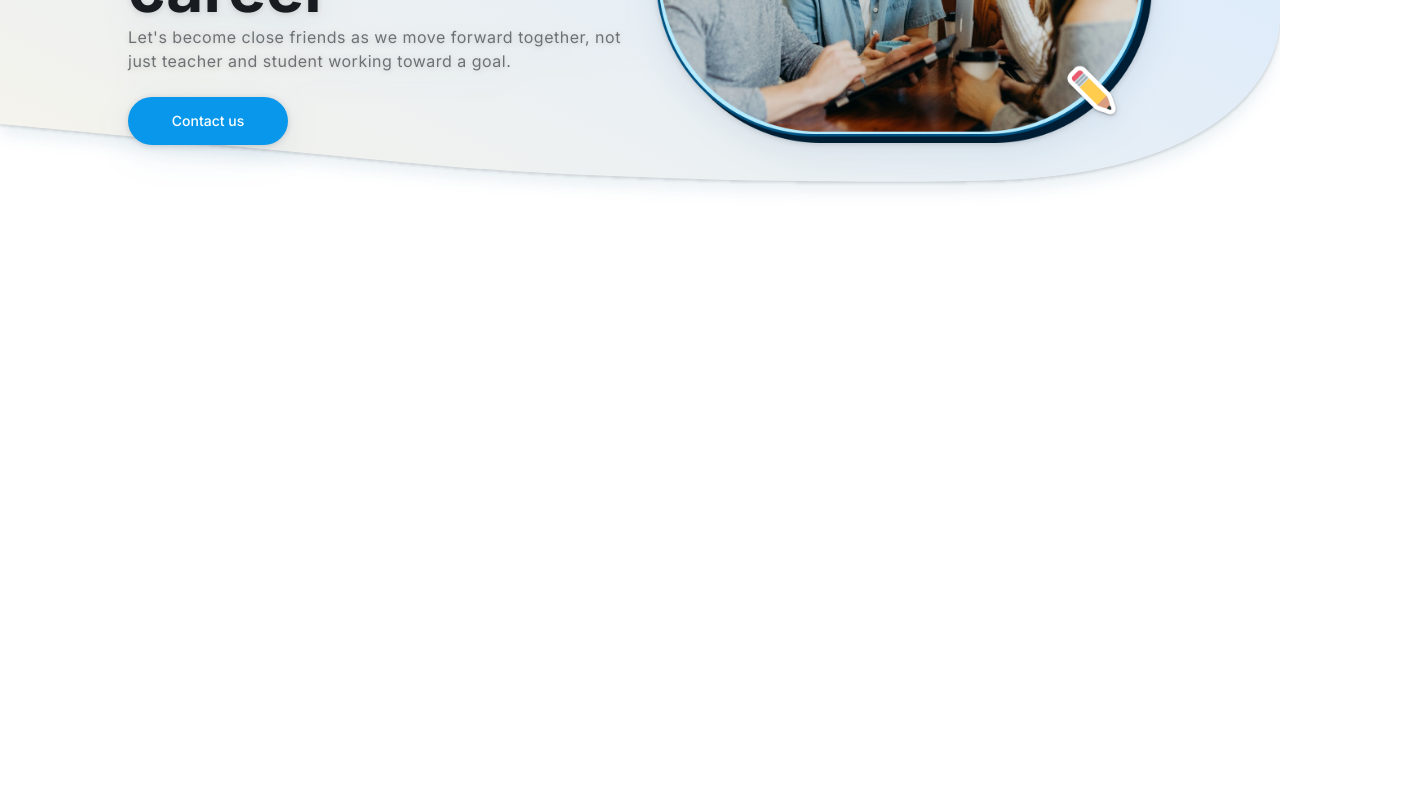
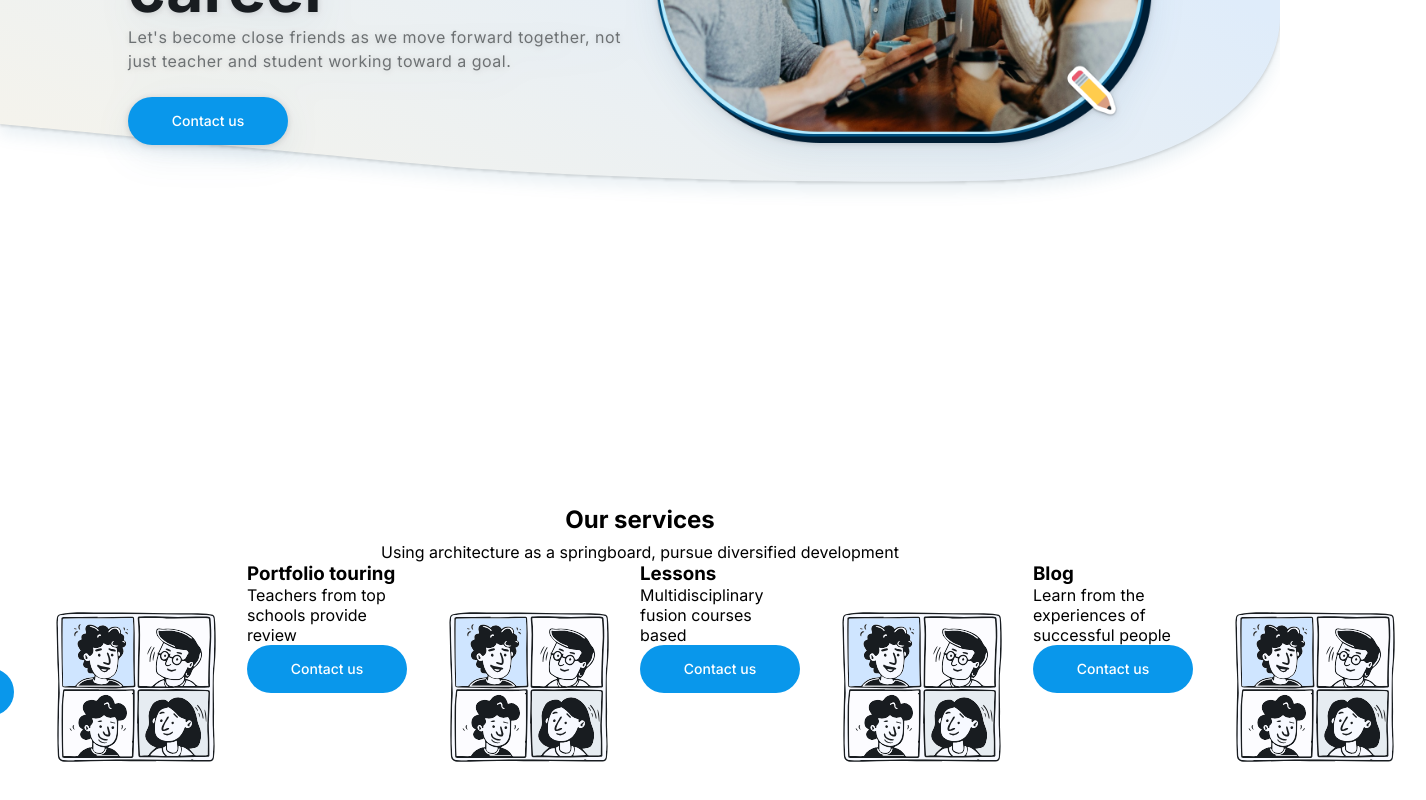
Before and after one commit to CamuStudio/CamuServer, a React (Vite) app in the folder camu/: page / in a window 1280 px wide. Shown: the part 423-1223 px from the top of the page, 1426 px wide, since content can reach past the window. Before the commit the page ends 800 px from the top, so only its background shows below. Built offline with nearby package versions, Linux system fonts and the light colour scheme.

Commit message:
Implemented the basics of the Service page

```diff
--- a/camu/src/App.css
+++ b/camu/src/App.css
@@ -13,6 +13,7 @@
   --color-fill: #595959;
   --M3-sys-light-outline: #72777F;
   --M3-sys-light-primary: #30628C;
+  --M3-sys-light-surface: #F7F9FF;
   --M3-sys-light-on-surface: #181C20;
   --Shade-Color-700: #6D7173;
   --M3-key-colors-primary: #0997EB
--- a/camu/src/App.jsx
+++ b/camu/src/App.jsx
@@ -1,6 +1,7 @@
 import './App.css'
 import NavBar from "./components/Navbar.jsx";
-import Hero from "./components/Hero.jsx";
+import Hero from "./pages/Hero.jsx";
+import Service from "./pages/Service.jsx";
 
 function App() {
 
@@ -46,6 +47,7 @@ function App() {
                   </defs>
               </svg>
           </div>
+          <Service/>
       </div>
   )
 }
--- /dev/null
+++ b/camu/src/components/Card.jsx
@@ -0,0 +1,20 @@
+import styles from './Card.module.css';
+import Button from "./Button.jsx";
+
+export default function Card({title, subtitle}) {
+    return (
+        <div className={styles.container}>
+            <section className={styles.leftContainer}>
+                <div className={styles.textContainer}>
+                    <h1 className={styles.title}>{title}</h1>
+                    <p className={styles.subtitle}>{subtitle}</p>
+                </div>
+                <Button text={'Contact us'}/>
+            </section>
+
+            <section className={styles.rightContainer}>
+                <img src='/public/portfolio_evaluation.svg' alt='portfolio_evaluation'/>
+            </section>
+        </div>
+    )
+}
--- /dev/null
+++ b/camu/src/components/Card.module.css
@@ -0,0 +1,4 @@
+.container {
+    display: flex;
+    border: none;
+}
--- a/camu/src/components/Navbar.jsx
+++ b/camu/src/components/Navbar.jsx
@@ -3,7 +3,7 @@ export default function NavBar() {
     return (
         <nav className={styles.navbar}>
             <div className={styles.logo}>
-                <img src='../../public/logo.png' alt='logo'/>
+                <img src='/public/logo.png' alt='logo'/>
             </div>
             <div className={styles.buttons}>
                 <button className={styles.button}>Lesson</button>
--- a/camu/src/components/Hero.jsx
+++ b/camu/src/pages/Hero.jsx
@@ -1,12 +1,12 @@
 import styles from './Hero.module.css'
-import Button from "./Button.jsx";
+import Button from "../components/Button.jsx";
 
 /**
  * The hero component containing text, contact button, and a hero image
  */
 export default function Hero() {
     return (
-        <main className={styles.hero}>
+        <main className={styles.container}>
             <section className={styles.leftContainer}>
                 <div className={styles.textContainer}>
                     <h1 className={styles.title}>Curate your own creative career</h1>
@@ -16,7 +16,7 @@ export default function Hero() {
                 <Button text={'Contact us'}/>
             </section>
             <section className={styles.rightContainer}>
-                <img src='../../public/hero.png' alt='hero'/>
+                <img src='/public/hero.png' alt='hero'/>
             </section>
         </main>
     )
--- a/camu/src/components/Hero.module.css
+++ b/camu/src/pages/Hero.module.css
@@ -1,4 +1,4 @@
-.hero {
+.container {
     width: 80%;
     display: flex;
     align-items: center;
--- /dev/null
+++ b/camu/src/pages/Service.jsx
@@ -0,0 +1,23 @@
+import styles from './Service.module.css';
+import Card from "../components/Card.jsx";
+
+export default function Service() {
+    return (
+        <div className={styles.container}>
+            <section className={styles.titleContainer}>
+                <h1>Our services</h1>
+                <p>Using architecture as a springboard, pursue diversified development</p>
+            </section>
+            <section className={styles.cardsContainer}>
+                <Card title='Portfolio evaluation'
+                      subtitle='One-stop service from school to career' />
+                <Card title='Portfolio touring'
+                      subtitle='Teachers from top schools provide review' />
+                <Card title='Lessons'
+                      subtitle='Multidisciplinary fusion courses based' />
+                <Card title='Blog'
+                      subtitle='Learn from the experiences of successful people' />
+            </section>
+        </div>
+    )
+}
--- /dev/null
+++ b/camu/src/pages/Service.module.css
@@ -0,0 +1,19 @@
+.container {
+    /*background-color: var(--M3-sys-light-surface);*/
+    display: flex;
+    flex-direction: column;
+    justify-content: center;
+    align-items: center;
+    margin-top: 10%
+}
+
+.titleContainer {
+    display: flex;
+    flex-direction: column;
+    gap: 0.5em;
+    align-items: center;
+}
+
+.cardsContainer {
+    display: flex;
+}
```
Also changed, not shown: camu/public/portfolio_evaluation.svg (added).
